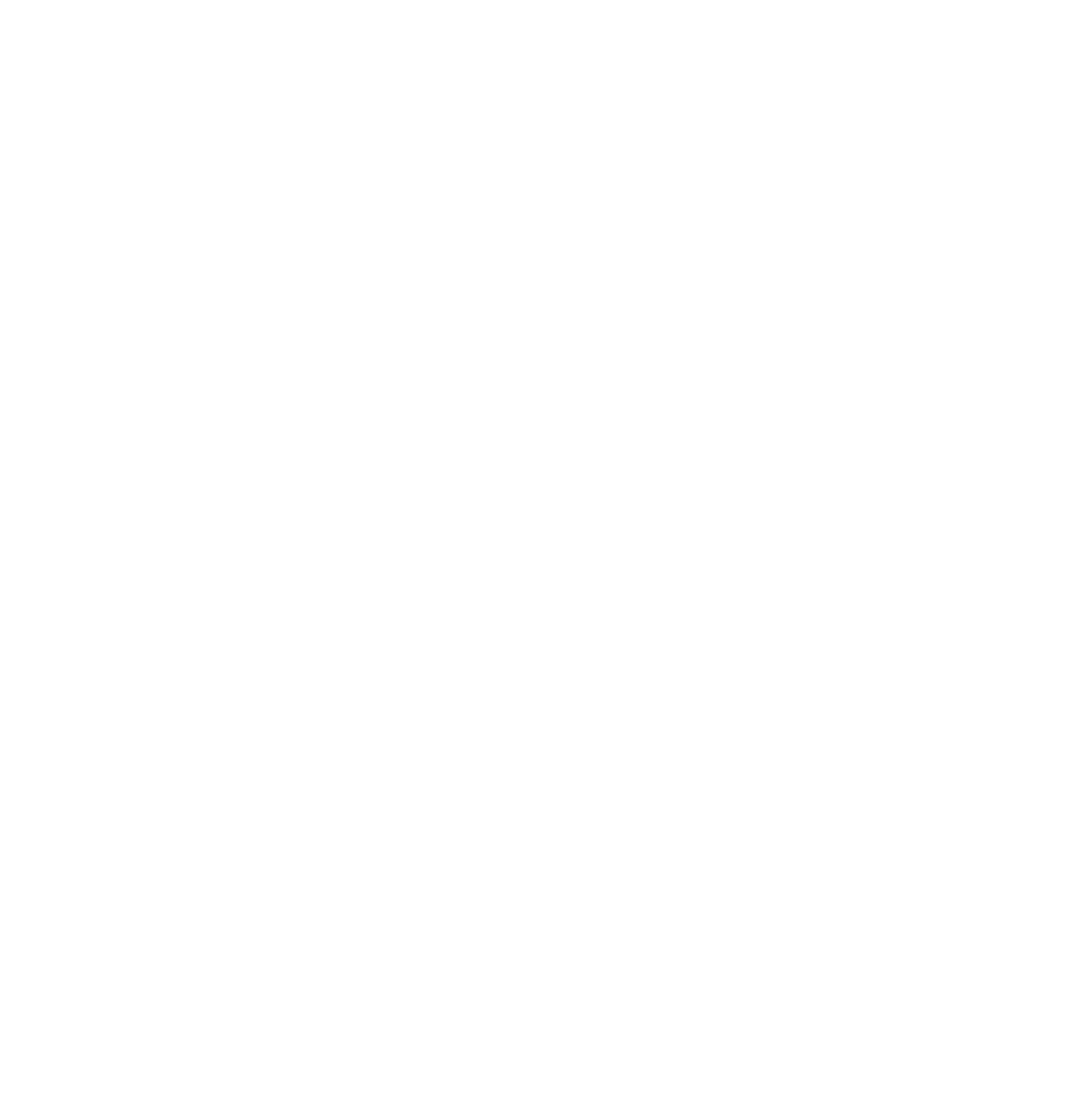
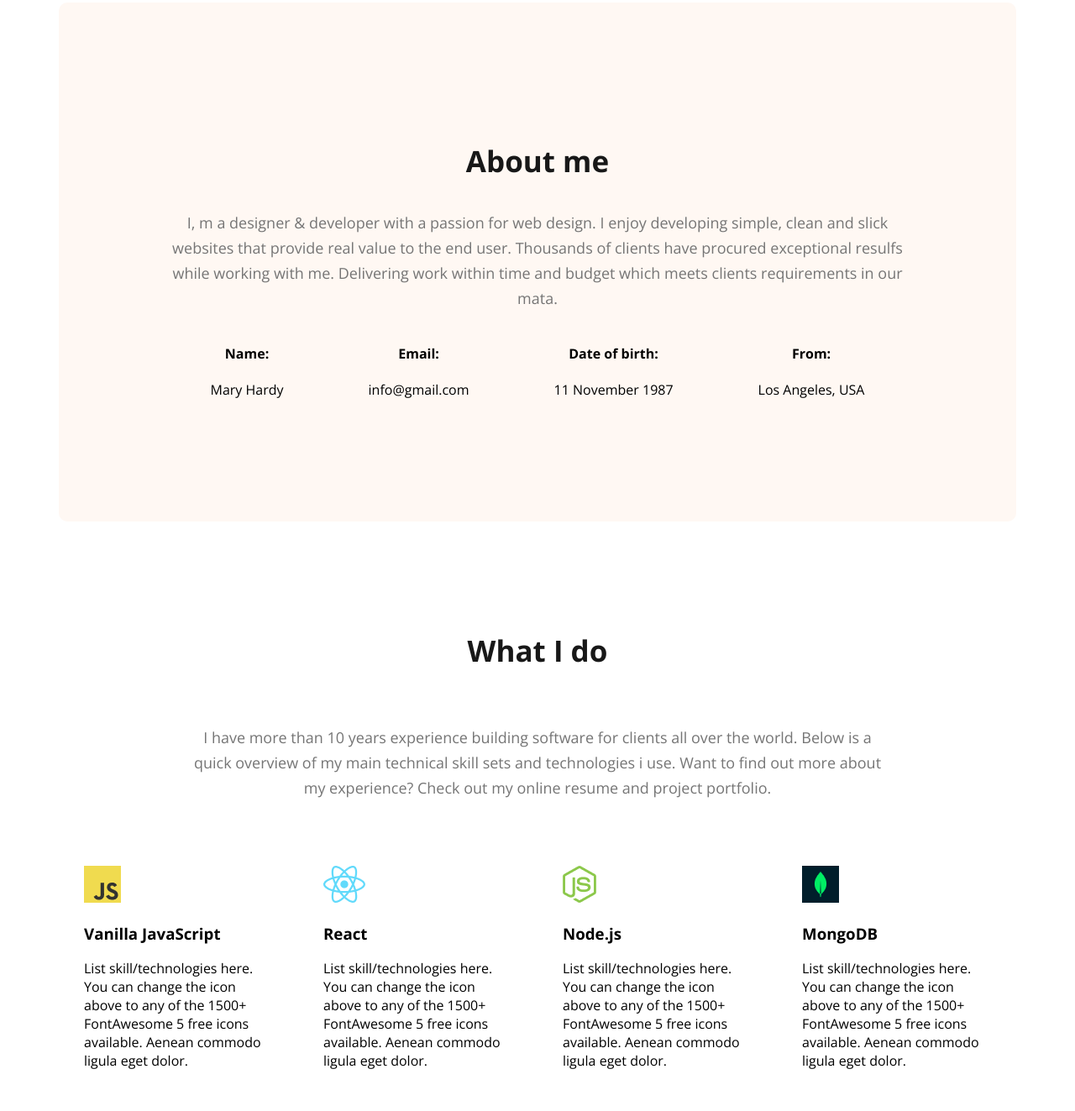
Before and after one commit to Asif24780/Mr-Twist-Portfolio, a plain HTML site: page index.html in a window 1280 px wide. Shown: the part 903-2226 px from the top of the page at 84% size. Before the commit the page ends 800 px from the top, so only its background shows below. Drawn offline with nearby package versions, Linux system fonts and the light colour scheme.

Commit message:
skill section

```diff
--- a/index.html
+++ b/index.html
@@ -34,6 +34,61 @@
                <img class="profile-picture" src="/images/hardy.png" alt="">
             </div>
       </header>
+       <main>
+          <section class="about">
+                     <h3 class="section-title">About me</h3>
+                     <p class="section-description">I, m a designer & developer with a passion for web design. I enjoy developing simple, clean and slick websites that provide real value to the end user. Thousands of clients have procured exceptional resulfs while working with me. Delivering work within time and budget which meets clients requirements in our mata.</p>
+                     <div class="about-info-container">
+
+                        <div class="about-info">
+                            <h4 class="info-title">Name:</h4>
+                            <p class="info-description">Mary Hardy</p>
+                        </div>
+                        <div class="about-info">
+                            <h4 class="info-title">Email:
+                                </h4>
+                            <p class="info-description">info@gmail.com</p>
+                        </div>
+                        <div class="about-info">
+                            <h4 class="info-title">Date of birth:
+                                </h4>
+                            <p class="info-description">11 November 1987</p>
+                        </div>
+                        <div class="about-info">
+                            <h4 class="info-title">From:
+                                </h4>
+                            <p class="info-description">Los Angeles, USA</p>
+                        </div>
+                     </div>
+          </section>
+          <section>
+            <h3 class="section-title">What I do</h3>
+            <p    class="section-description  what">I have more than 10 years experience building software for clients all over the world. Below is a quick overview of my main technical skill sets and technologies i use. Want to find out more about my experience? Check out my online resume and project portfolio.</p>
+            <div class="skills-container">
+                <div class="skill">
+                    <img src="/images/icons/js.png" alt="">
+                    <h3 class="skill-title">Vanilla JavaScript</h3>
+                    <p class="skill-description">List skill/technologies here. You can change the icon above to any of the 1500+ FontAwesome 5 free icons available. Aenean commodo ligula eget dolor.</p>
+                </div>
+                <div class="skill">
+                    <img src="/images/icons/react.png" alt="">
+                    <h3 class="skill-title">React</h3>
+                    <p class="skill-description">List skill/technologies here. You can change the icon above to any of the 1500+ FontAwesome 5 free icons available. Aenean commodo ligula eget dolor.</p>
+                </div>
+                <div class="skill">
+                    <img src="/images/icons/nodejs.png" alt="">
+                    <h3 class="skill-title">Node.js</h3>
+                    <p class="skill-description">List skill/technologies here. You can change the icon above to any of the 1500+ FontAwesome 5 free icons available. Aenean commodo ligula eget dolor.</p>
+                </div>
+                <div class="skill">
+                    <img src="/images/icons/mongo.png" alt="">
+                    <h3 class="skill-title">MongoDB</h3>
+                    <p class="skill-description">List skill/technologies here. You can change the icon above to any of the 1500+ FontAwesome 5 free icons available. Aenean commodo ligula eget dolor.</p>
+                </div>
+            </div>
+          </section>
+
+       </main>
 
 </body>
 </html>
--- a/style.css
+++ b/style.css
@@ -45,11 +45,13 @@ color: white;
     background-image: url(/images/header_bg.png);
 background-repeat: no-repeat;
 background-position: bottom right;
+
 }
 .banner{
     padding:30px 30px 0px 150px;
     display: flex;
     align-items: center;
+    justify-content: space-between;
 }
 .banner.profile-picture{
     width: 584px;
@@ -58,13 +60,75 @@ background-position: bottom right;
 .banner-greating{font-size: 45px;
     color: #474747;
     margin-bottom: 0;
+    font-size: 45px;
+    margin-bottom: 0
+    ;
+
 
 
 }
-.banner-title{margin: 85px;
-    top-width:
+.banner-title{
+    margin: 85px;
+    font-weight: 700px;margin-top: 5px;
+    margin-bottom: 20px;
+    align-items: left;
 
 }
 .banner-contant{
+    max-width:500px;
+}
+/* main section styles */
+main{
+    max-width: 1140px;
+    margin: auto;
+}
+
+
+/* main about section  */
+.about{
+    padding:130px ;
+    border-radius: 10px;
+background: #FFF8F3;
+margin: 130px 0;
+}
+.section-title{
+    color:  #181818;
+text-align: center;
+
+font-size: 35px;
+
+font-weight: 700;
 
 }
+.section-description{
+    color:  #757575;
+text-align: center;
+;
+font-size: 18px;
+
+font-weight: 400;
+line-height: 30px;
+}
+    .about-info-container{
+        display: flex;
+        justify-content: space-around;
+        text-align: center;
+    }
+
+    .about-info{
+        text-align: center;
+
+    }
+    .skills-container{
+        display: flex;
+        justify-content: space-between;
+
+    }
+    .skill{
+        padding: 30px;
+        gap: 50px;
+    }
+.what{
+    padding: 30px 150px;
+}
+    /* skill related style */
```
